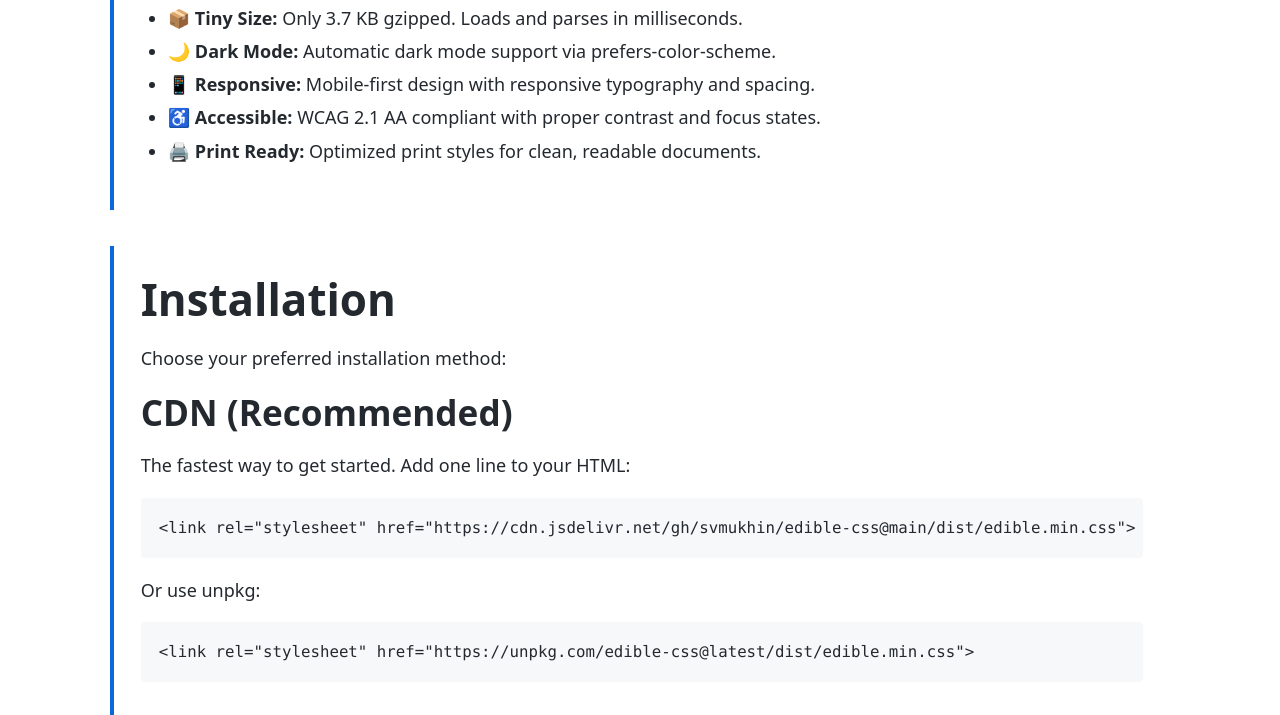
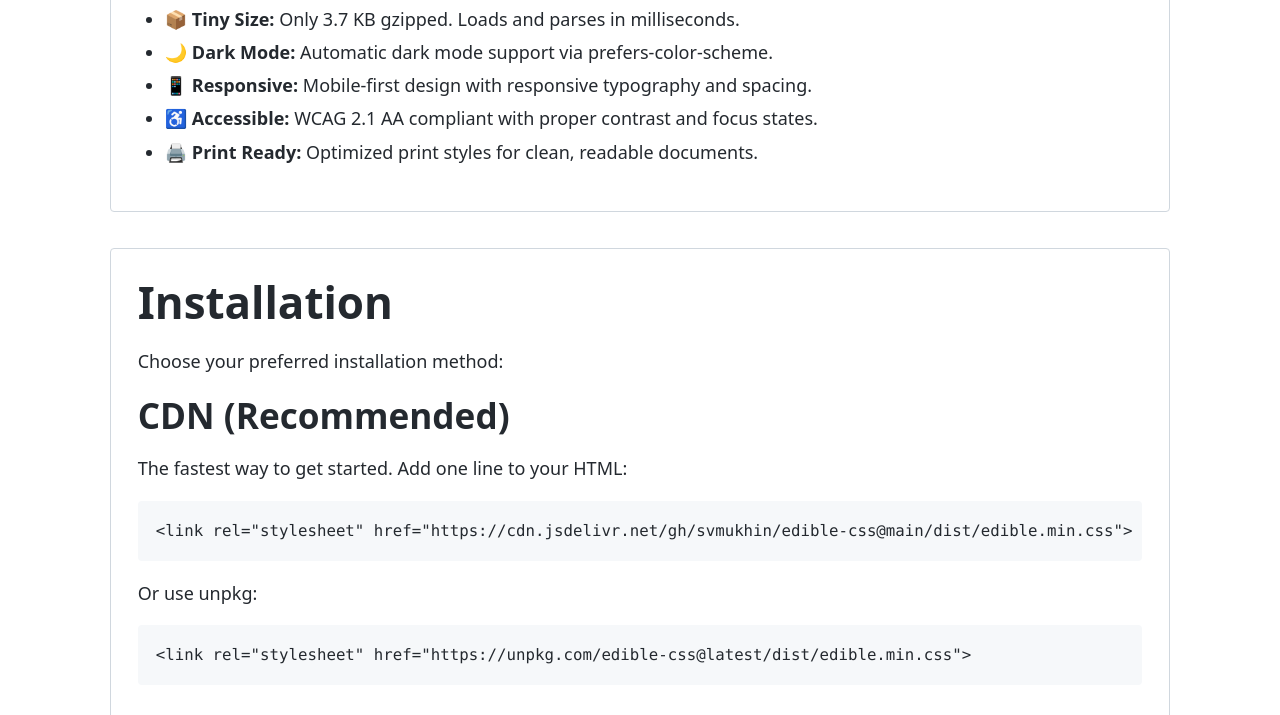
Before and after one commit to svmukhin/edible-css, a website: page docs/index.html in a window 1280 px wide. Shown: the part 755-1470 px from the top of the page. Drawn offline with nearby package versions, Linux system fonts and the light colour scheme; files that its build step writes are made by us from their sources.

Commit message:
style: change article border

```diff
--- a/src/semantic.css
+++ b/src/semantic.css
@@ -50,7 +50,8 @@ article {
   margin: var(--space-xl) 0;
   padding: var(--space-lg);
   background-color: var(--bg-primary);
-  border-left: 4px solid var(--accent);
+  border: 1px solid var(--border);
+  border-radius: 4px;
 }
 
 article:first-child {
```
